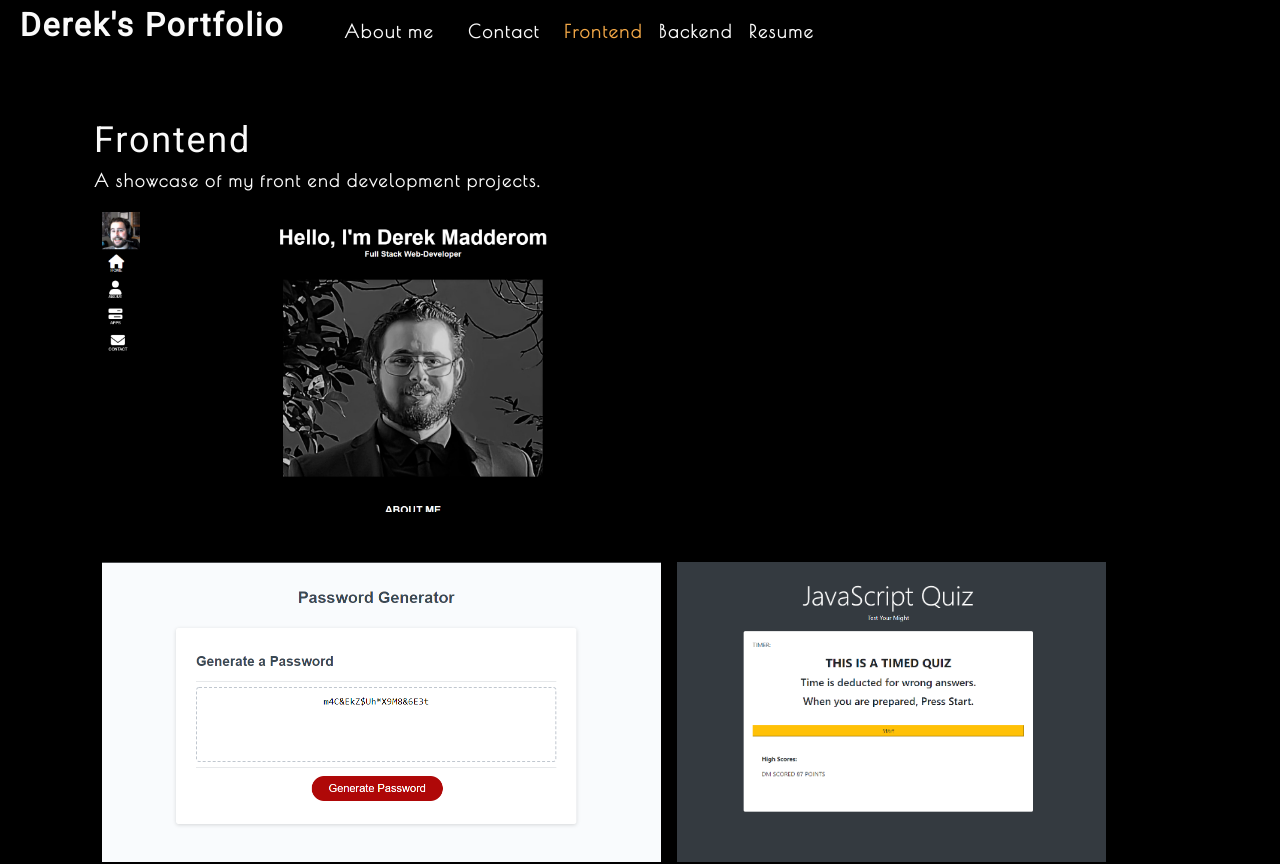
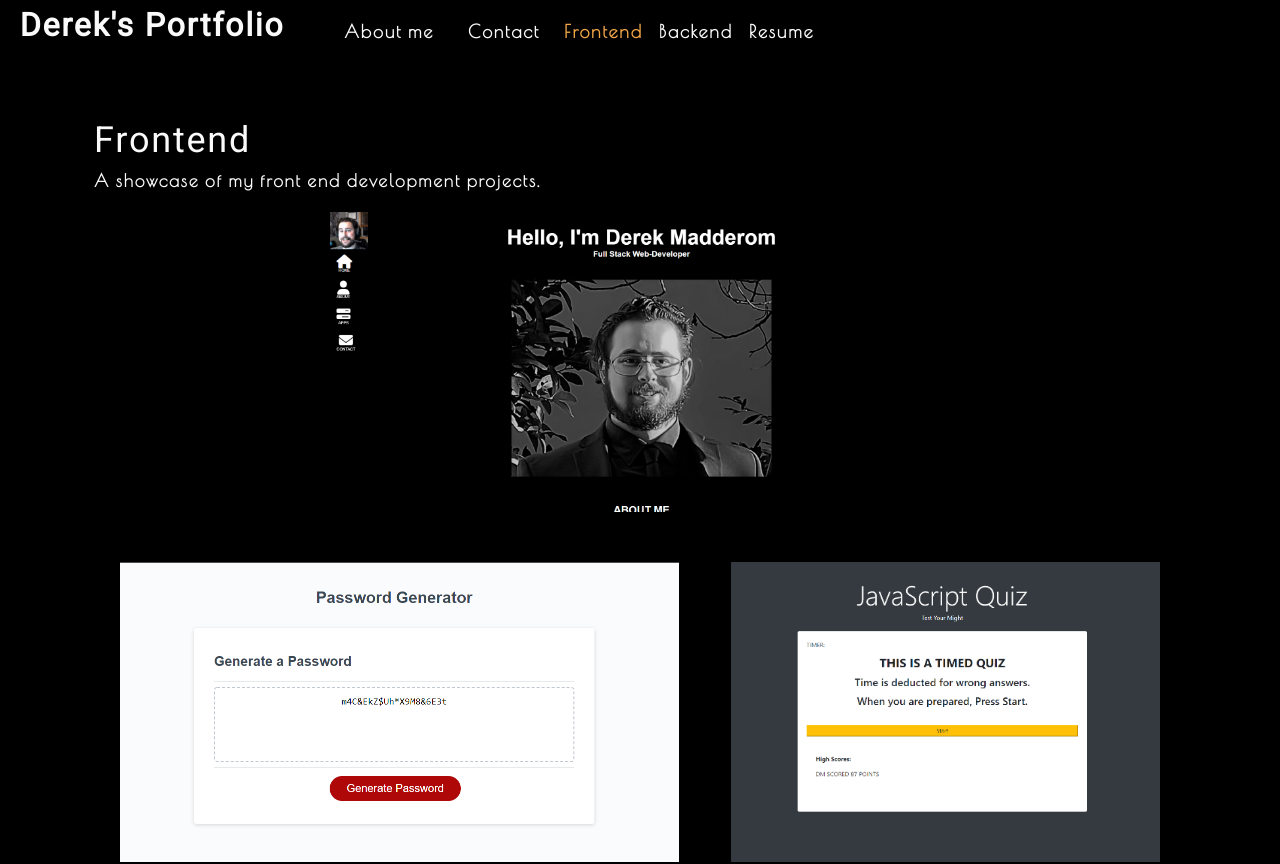
Before and after one commit to dmadd1996/React-Portfolio-2.0, a React (Create React App) app: page / in a window 1280 px wide. Shown: the top 864 px of the page. Built offline with nearby package versions, Linux system fonts and the light colour scheme.

Commit message:
added hover functionality to image previews

```diff
--- a/src/components/About/index.js
+++ b/src/components/About/index.js
@@ -2,9 +2,9 @@ import React from 'react';
 import coverImage from '../../assets/cover/cover-image.jpg';
 function About() {
   return (
-    <section className="my-5">
+    <section className="my-5" >
       <h1 id="about">Who am I?</h1>
-      <img src={coverImage} className="my-2" style={{ width: "100%" }} alt="cover" />
+      <img src={coverImage} className="my-2" style={{ width: "25%" }} alt="cover" />
       <div className="my-2">
         <p>
         Deep love of complex problems and elegant solutions. A lifelong learner, I am inspired to create computer systems that bring my background in psychology to the forefront of intuitive web design. My experiences include general IT, front and back-end web design, server development and maintenance. Being a team-player and a fair leader are the standards with which I measure my character.
--- a/src/index.css
+++ b/src/index.css
@@ -237,6 +237,13 @@ textarea {
   height: 300px;
   margin-bottom: 50px;
   cursor: pointer;
+  display: block;
+  margin-left: auto;
+  margin-right: auto;
+}
+
+.img-thumbnail:hover {
+  opacity: 60%;
 }
 
 .modalBackdrop {
```
